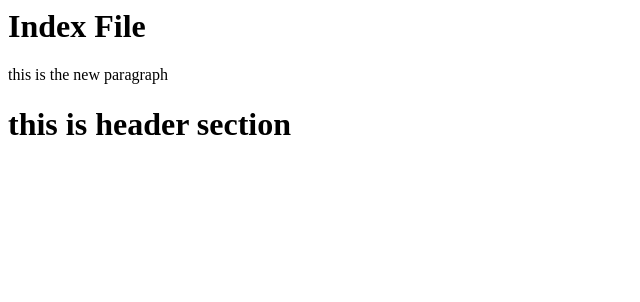
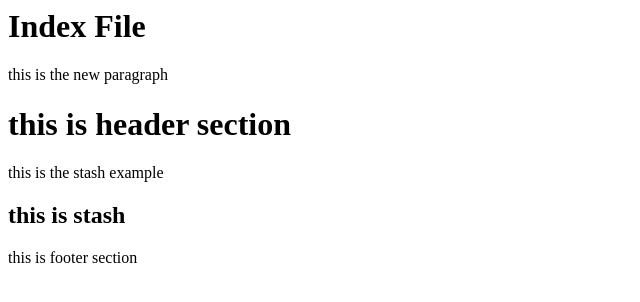
Before and after one commit to sirivennelapitta/smarsh_github1, a plain HTML site: page index.html in a window 1280 px wide. Shown: the whole page, without its empty margins (0-640 px from the left). Drawn offline with Linux system fonts and the light colour scheme.

Commit message:
Add footer section

```diff
--- a/index.html
+++ b/index.html
@@ -10,6 +10,8 @@ this is the new paragraph</p>
 <h1>this is header section</h1>
 </header>
 
-
+<p>this is the stash example</P>
+<h2>this is stash</h2>
+<footer> this is footer section</footer>
 </body>
 </html>
```
Also changed, not shown: 1 other file.
